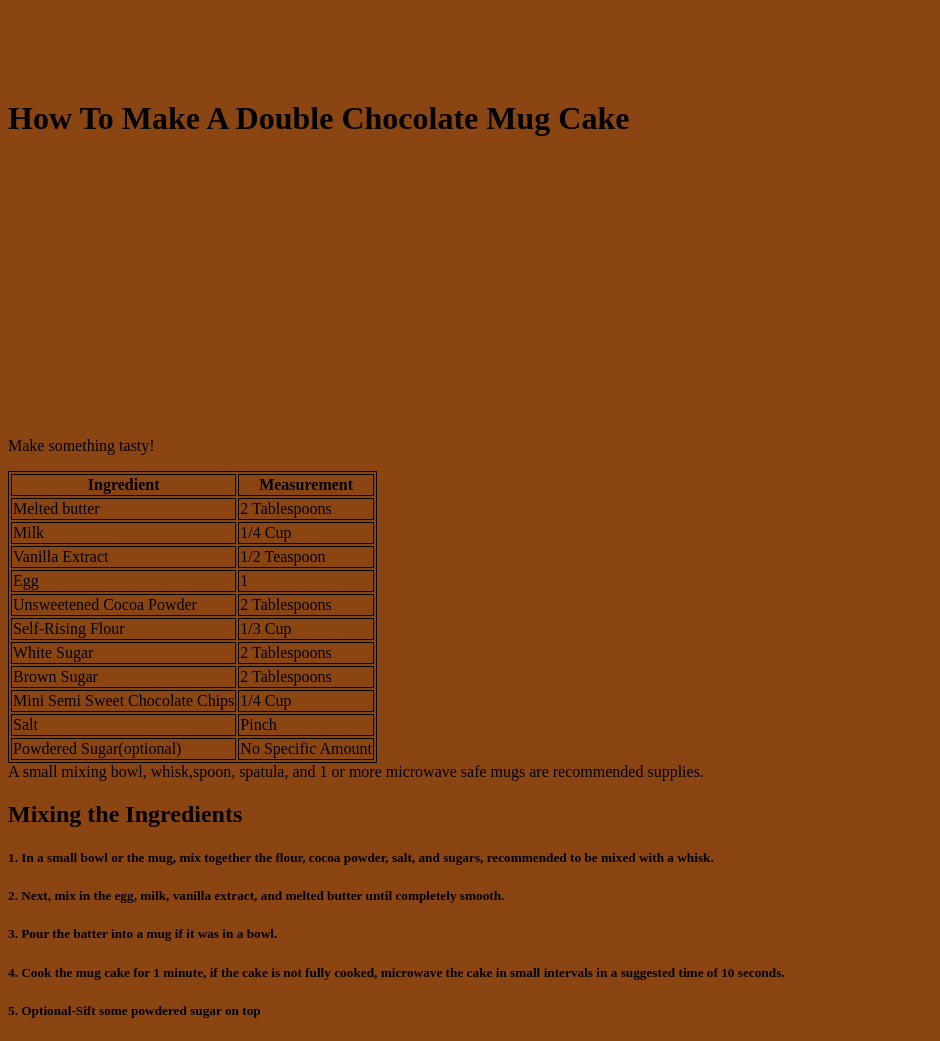
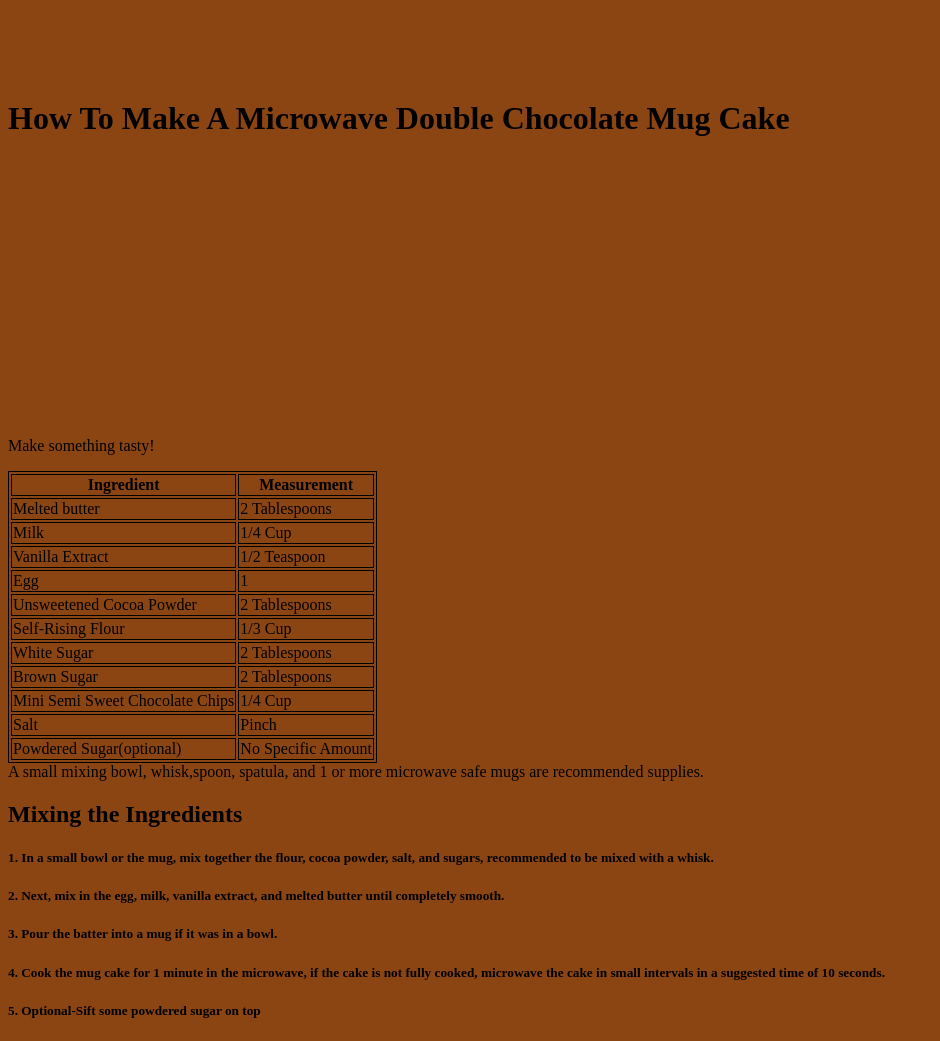
Before and after one commit to kiwibirdmms2020/DoubleChocolateMugCake, a plain HTML site: page index.html in a window 1280 px wide. Shown: the whole page, without its empty margins (0-940 px from the left). Drawn offline with Linux system fonts and the light colour scheme.

Commit message:
Update index.html

```diff
--- a/index.html
+++ b/index.html
@@ -6,7 +6,7 @@
     <link rel="stylesheet" href="style.css">
   </head>
   <body>
-    <h1>How To Make A Double Chocolate Mug Cake</h1>
+    <h1>How To Make A Microwave Double Chocolate Mug Cake</h1>
     <p>
       Make something tasty!
     </p>
@@ -75,7 +75,7 @@
 
     <h5>3. Pour the batter into a mug if it was in a bowl.</h5>
 
-    <h5>4. Cook the mug cake for 1 minute, if the cake is not fully cooked, microwave the cake in small intervals in a suggested time of 10 seconds.</h5>
+    <h5>4. Cook the mug cake for 1 minute in the microwave, if the cake is not fully cooked, microwave the cake in small intervals in a suggested time of 10 seconds.</h5>
 
     <h5>5. Optional-Sift some powdered sugar on top</h5>
 
```
